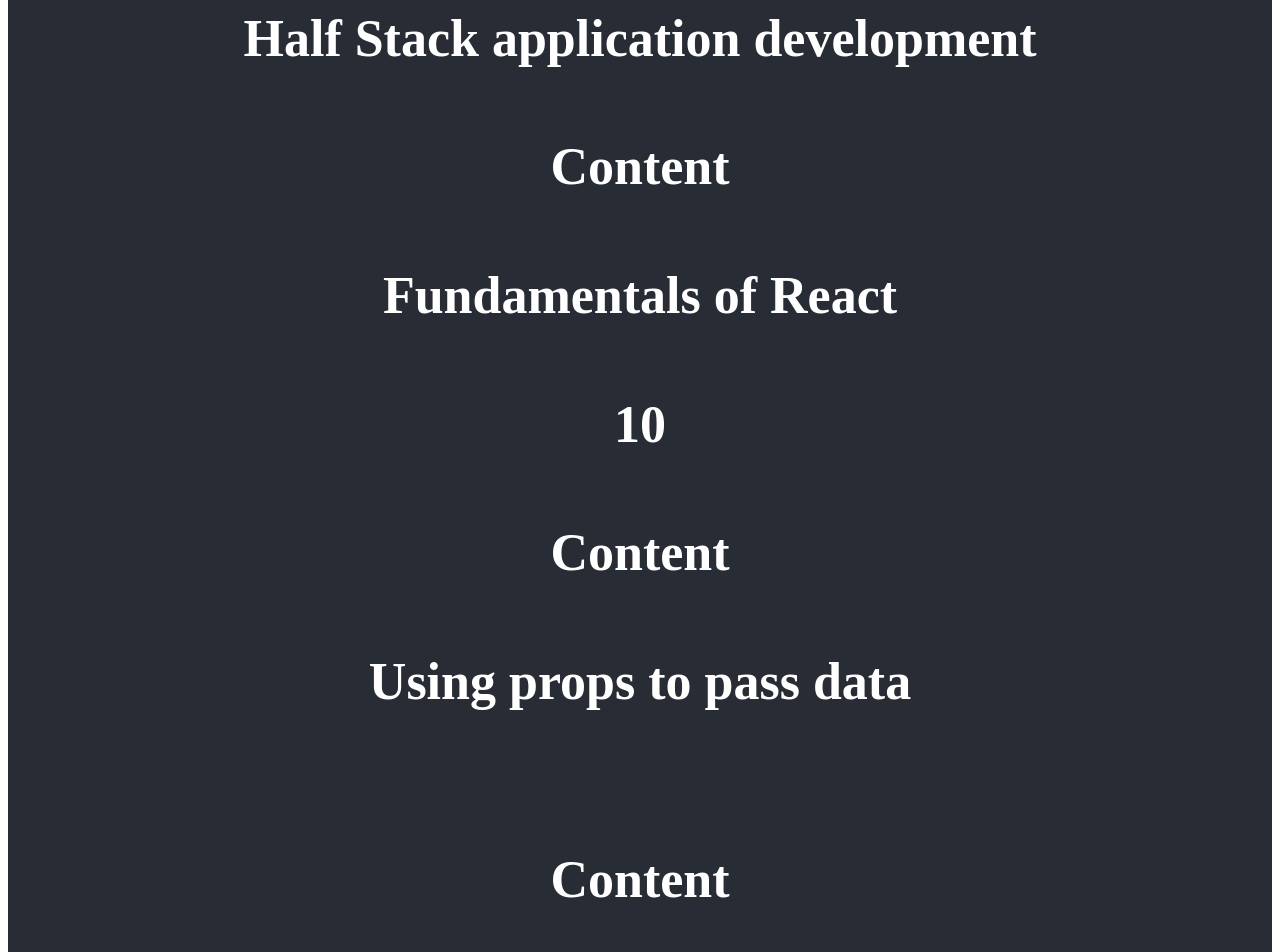
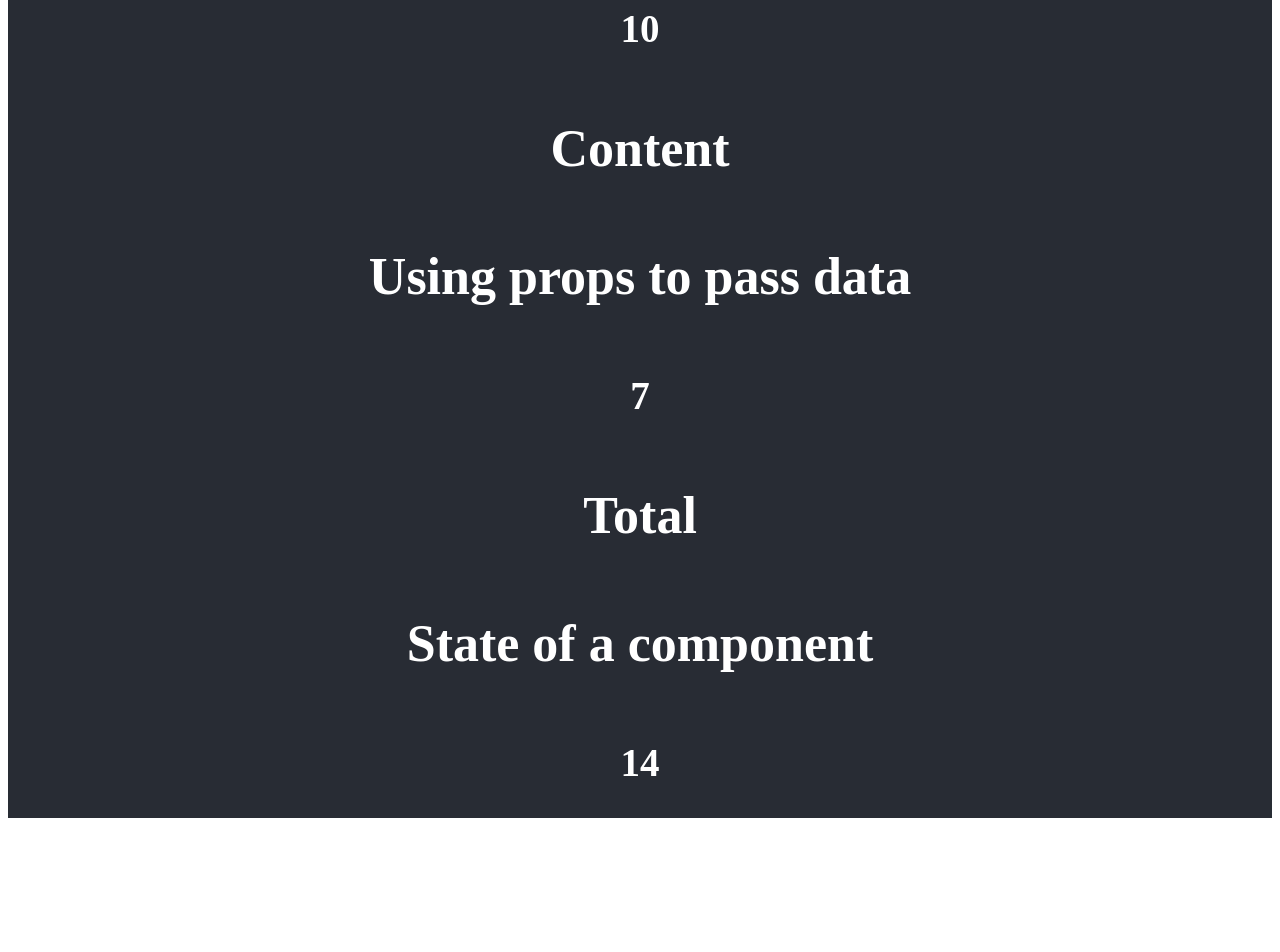
Before and after one commit to SSOL7/Osa1, a React (Vite) app: page / in a window 1280 px wide. Shown: the part 420-1372 px from the top of the page. After the commit the page ends 1246 px from the top, so only its background shows below. Built offline with nearby package versions, Linux system fonts and the light colour scheme.

Commit message:
Tehtävä 1.3

```diff
--- a/src/App.jsx
+++ b/src/App.jsx
@@ -4,24 +4,26 @@
 import Total from './Total';
 
 function App() {
-  const course = 'Half Stack application development'
-  const part1 = 'Fundamentals of React'
-  const exercises1 = 10
-  const part2 = 'Using props to pass data'
-  const exercises2 = 7
-  const part3 = 'State of a component'
-  const exercises3 = 14
+  const part1 = {
+    name: 'Fundamentals of React',
+    exercises: 10
+  }
+  const part2 = {
+    name: 'Using props to pass data',
+    exercises: 7
+  }
+  const part3 = {
+    name: 'State of a component',
+    exercises: 14
+  }
 
   return (
     <div className="App">
       <header className="App-header">
         <h1>Seoul</h1>
-        <h1>Busan</h1>
-        <Header course={course} />
-        <Content part1={part1} exercises1={exercises1} />
-        <Content part1={part2} exercises2={exercises2} />
-        <Content part3={part3} exercises1={exercises3} />
-        <Total part3={part3} exercises3={exercises3} />
+        <Header part1={part1} />
+        <Content part2={part2} />
+        <Total part3={part3} />
       </header>
     </div>
   )
--- a/src/Content.jsx
+++ b/src/Content.jsx
@@ -1,11 +1,13 @@
 import React from 'react'
 
 function Content(props) {
+  const { part2 } = props
+
   return (
     <>
         <h1>Content</h1>
-        <h1>{props.part1}</h1>
-        <h1>{props.exercises1}</h1>
+        <h1>{part2.name}</h1>
+        <h2>{part2.exercises}</h2>
     </>
   )
 }
--- a/src/Header.jsx
+++ b/src/Header.jsx
@@ -1,10 +1,12 @@
 import React from 'react'
 
 function Header(props) {
+  const { part1 } = props
   return (
     <>
         <h1>Header</h1>
-        <h1>{props.course}</h1>
+        <h1>{part1.name}</h1>
+        <h2>{part1.exercises}</h2>
     </>
   )
 }
--- a/src/Total.jsx
+++ b/src/Total.jsx
@@ -1,11 +1,12 @@
 import React from 'react'
 
 function Total(props) {
+  const { part3 } = props
   return (
     <>
     <h1>Total</h1>
-    <h1>{props.part3}</h1>
-    <h1>{props.exercises3}</h1>
+    <h1>{part3.name}</h1>
+    <h2>{part3.exercises}</h2>
     </>
   )
 }
```
